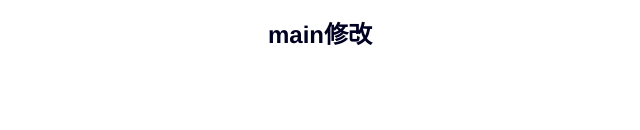
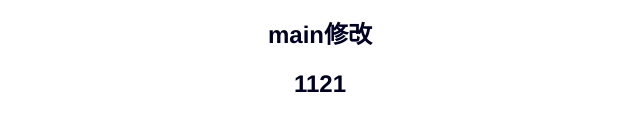
Before and after one commit to as782/chart-vue, a Vue app: page / in a window 1280 px wide. Shown: the part 188-318 px from the top of the page, without its empty margins (320-960 px from the left). Built offline with nearby package versions, Linux system fonts and the light colour scheme.

Commit message:
本地远程不同

```diff
--- a/src/App.vue
+++ b/src/App.vue
@@ -3,6 +3,7 @@
   <h2>test分支修改</h2>
   <h2>1231313</h2>
   <h2>main修改</h2>
+  <h2>1121</h2>
   </div>
 </template>
 
```
